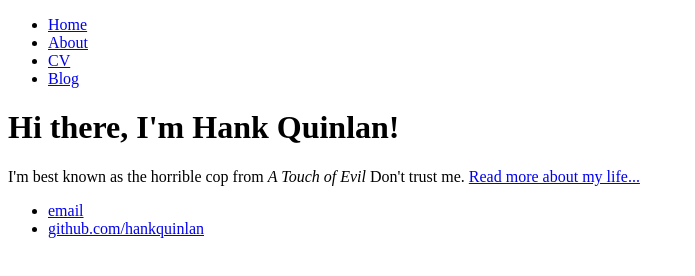
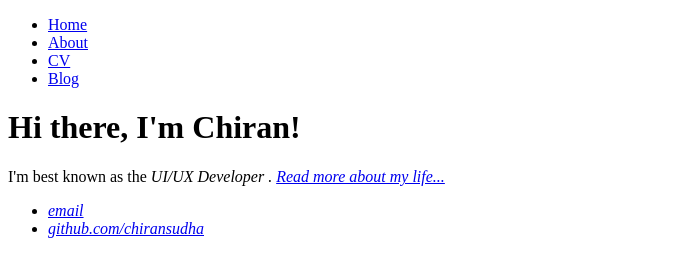
Before and after one commit to chiransudha/chiransudha.github.io, a plain HTML site: page index.html in a window 1280 px wide. Shown: the whole page, without its empty margins (0-695 px from the left). Drawn offline with Linux system fonts and the light colour scheme.

Commit message:
email update

```diff
--- a/index.html
+++ b/index.html
@@ -1,7 +1,7 @@
 <!DOCTYPE html>
 <html>
 	<head>
-		<title>Hank Quinlan, Horrible Cop</title>
+		<title>Chiranjeevi Sudha </title>
 	</head>
 	<body>
 		<nav>
@@ -14,14 +14,14 @@
 		</nav>
 		<div class="container">
     		<div class="blurb">
-        		<h1>Hi there, I'm Hank Quinlan!</h1>
-				<p>I'm best known as the horrible cop from <em>A Touch of Evil</em> Don't trust me. <a href="/about">Read more about my life...</a></p>
+        		<h1>Hi there, I'm Chiran!</h1>
+				<p>I'm best known as the <em> UI/UX Developer <em>. <a href="/about">Read more about my life...</a></p>
     		</div><!-- /.blurb -->
 		</div><!-- /.container -->
 		<footer>
     		<ul>
-        		<li><a href="mailto:hankquinlanhub@gmail.com">email</a></li>
-        		<li><a href="https://github.com/hankquinlan">github.com/hankquinlan</a></li>
+        		<li><a href="mailto:chiransudha@gmail.com">email</a></li>
+        		<li><a href="https://github.com/chiransudha">github.com/chiransudha</a></li>
 			</ul>
 		</footer>
 	</body>
```
